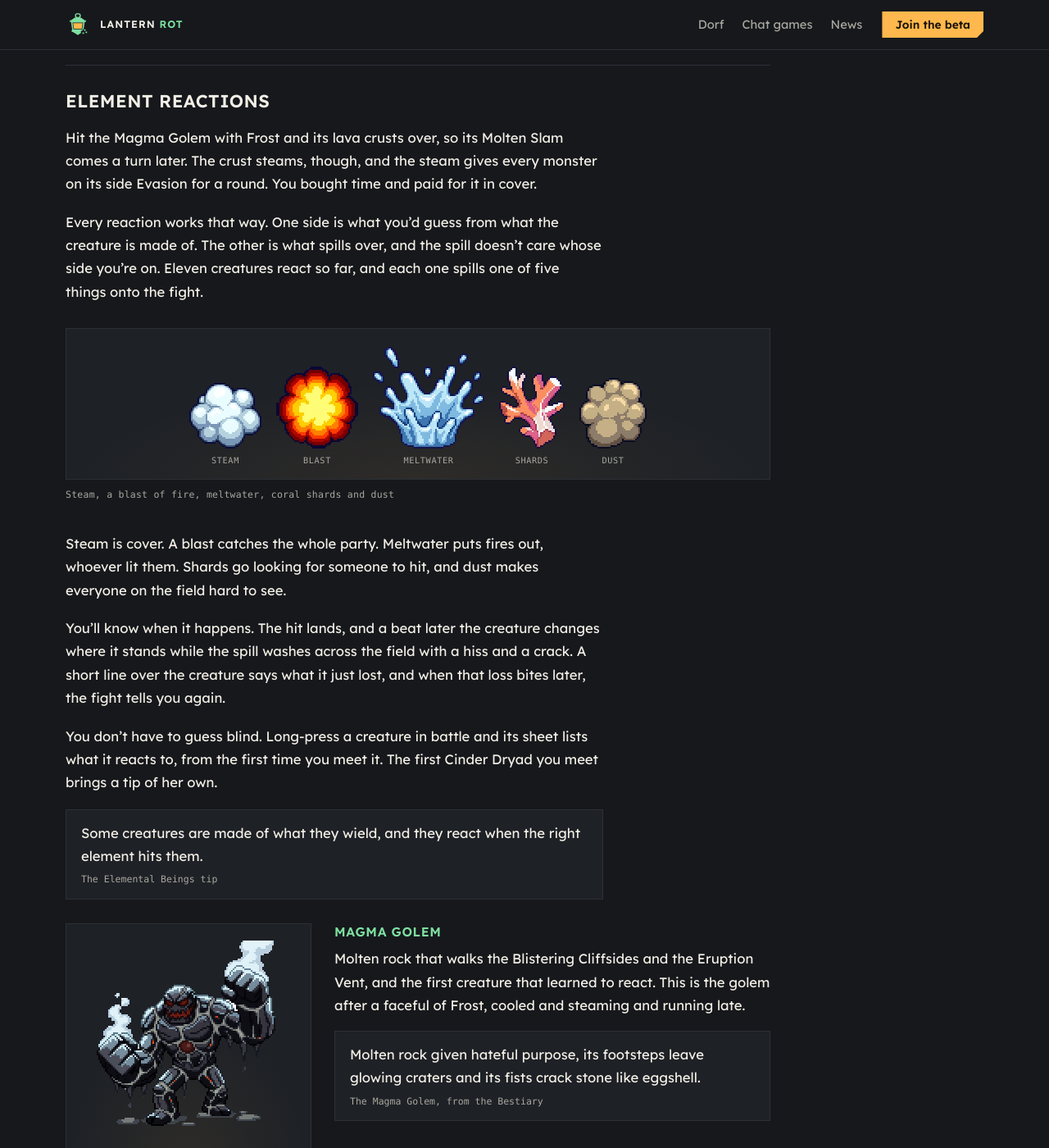
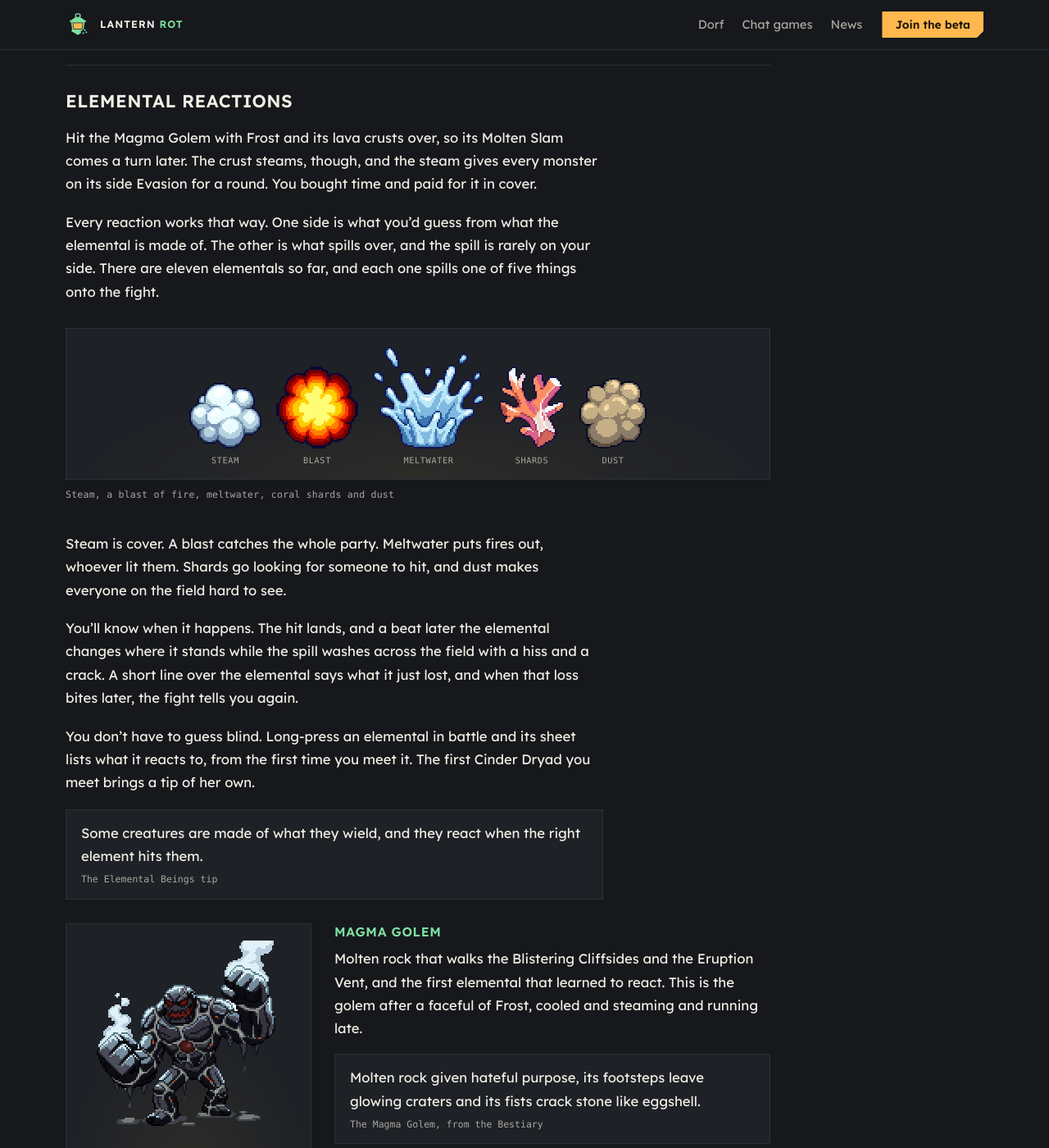
Before and after one commit to lanternrot/lanternrot.github.io, a Jekyll site: the page built from _posts/2026-10-26-dorf-4-15-0.md, in a window 1280 px wide and 1400 px high, scrolled down 975 px. Shown: the whole window at 82% size. Built offline with Jekyll 4.4.1, drawn with Linux system fonts in a browser that asks for light colours; some web fonts are replaced; some of the changed text lies outside the part shown.

Commit message:
Dorf 4.15.0 post: elementals, a plain Fusion heading, whys against the role's target (Patrick's notes)

```diff
--- a/_posts/2026-10-26-dorf-4-15-0.md
+++ b/_posts/2026-10-26-dorf-4-15-0.md
@@ -1,8 +1,8 @@
 ---
-title: "Dorf 4.15.0: Element reactions and fusion that pays"
+title: "Dorf 4.15.0: Elemental reactions and fusion"
 kind: Dorf
 version: 4.15.0
-summary: "Some monsters are made of what they wield, and they react when the right element hits them. Every star a fused hero gains now adds 15% to HP, ATK and DEF, and heroes you've already fused get stronger as soon as you update."
+summary: "Elementals are made of what they wield, and they react when the right element hits them. Every star a fused hero gains now adds 15% to HP, ATK and DEF, and heroes you've already fused get stronger as soon as you update."
 date: 2026-10-26 01:25:40 -0400
 image: /assets/img/news/4.15.0/banner.webp
 image_alt: "The Magma Golem crusted over, its molten rock cooled to dark grey stone with frost in the cracks, icicles hanging from its arms and steam pouring off its fists"
@@ -20,13 +20,13 @@
     - src: banner.webp
       title: Magma Golem
       alt: "The Magma Golem crusted over, dark stone with icicles and steam rising from its fists"
-      text: "Molten rock that walks the Blistering Cliffsides and the Eruption Vent, and the first creature that learned to react. This is the golem after a faceful of Frost, cooled and steaming and running late."
+      text: "Molten rock that walks the Blistering Cliffsides and the Eruption Vent, and the first elemental that learned to react. This is the golem after a faceful of Frost, cooled and steaming and running late."
       quote: "Molten rock given hateful purpose, its footsteps leave glowing craters and its fists crack stone like eggshell."
       quote_by: "The Magma Golem, from the Bestiary"
     - src: cinder_dryad.webp
       title: Cinder Dryad
       alt: "The Cinder Dryad gone dark, a bare black tree-woman with pale frost on her branches and wisps of steam curling off her"
-      text: "She walks the Whispering Woods still burning, and her touch passes the fire on. She is the one creature in the Woods that reacts. Think about what puts an ember out."
+      text: "She walks the Whispering Woods still burning, and her touch passes the fire on. She is the one elemental in the Woods. Think about what puts an ember out."
       quote: "Her bark is still smoldering from the night something set the wood alight. She never went out. Now she walks the trails looking for someone to share it with."
       quote_by: "The Cinder Dryad, from the Bestiary"
     - src: coral_golem.webp
@@ -42,23 +42,23 @@
       quote: "Born where the gale screams loudest, it tears through armor and flesh with invisible, howling claws."
       quote_by: "The Wind Spirit, from the Bestiary"
 ---
-Some monsters are made of what they wield. The Magma Golem is molten rock with a grudge. The Cinder Dryad never went out after the night the woods burned. Hit creatures like these with the right element and they change where they stand, and whatever they're made of spills out across the fight.
+Some monsters are made of what they wield. The Magma Golem is molten rock with a grudge. The Cinder Dryad never went out after the night the woods burned. Hit elementals like these with the right element and they change where they stand, and whatever they're made of spills out across the fight.
 
-And the 1★ you kept fusing because you loved him finally has the stats to match.
+And a hero you fuse now grows into every star they gain.
 
-## Element reactions
+## Elemental reactions
 
 Hit the Magma Golem with Frost and its lava crusts over, so its Molten Slam comes a turn later. The crust steams, though, and the steam gives every monster on its side Evasion for a round. You bought time and paid for it in cover.
 
-Every reaction works that way. One side is what you'd guess from what the creature is made of. The other is what spills over, and the spill doesn't care whose side you're on. Eleven creatures react so far, and each one spills one of five things onto the fight.
+Every reaction works that way. One side is what you'd guess from what the elemental is made of. The other is what spills over, and the spill is rarely on your side. There are eleven elementals so far, and each one spills one of five things onto the fight.
 
 {% include art-strip.html items=page.art.products scale=2 scale_sm=2 caption="Steam, a blast of fire, meltwater, coral shards and dust" %}
 
 Steam is cover. A blast catches the whole party. Meltwater puts fires out, whoever lit them. Shards go looking for someone to hit, and dust makes everyone on the field hard to see.
 
-You'll know when it happens. The hit lands, and a beat later the creature changes where it stands while the spill washes across the field with a hiss and a crack. A short line over the creature says what it just lost, and when that loss bites later, the fight tells you again.
+You'll know when it happens. The hit lands, and a beat later the elemental changes where it stands while the spill washes across the field with a hiss and a crack. A short line over the elemental says what it just lost, and when that loss bites later, the fight tells you again.
 
-You don't have to guess blind. Long-press a creature in battle and its sheet lists what it reacts to, from the first time you meet it. The first Cinder Dryad you meet brings a tip of her own.
+You don't have to guess blind. Long-press an elemental in battle and its sheet lists what it reacts to, from the first time you meet it. The first Cinder Dryad you meet brings a tip of her own.
 
 > Some creatures are made of what they wield, and they react when the right element hits them.
 >
@@ -66,9 +66,9 @@
 
 {% include art-rows.html items=page.art.creatures scale=2 scale_sm=2 %}
 
-Seven more are out there. Look at what something is made of, and guess.
+Seven more are out there. Look at what the elementals are made of, and decide what might make it react.
 
-## Fusion is worth it
+## Fusion
 
 Every star a hero gains now adds 15% to their HP, ATK and DEF, and each star builds on the one before. A 1★ fused all the way to 5★ comes out with 5★-sized stats. Heroes you've already fused get the new numbers as soon as you update, with nothing to redo. Heroes you haven't fused don't change at all.
 
@@ -93,7 +93,7 @@
 
 ## Hero changes
 
-Fused heroes now land among the native 5★s of their job, so those 5★s set the bar. In test fights, each 5★ damage dealer was measured against Korrath of the Hollow Ear, and these three move to meet him.
+Fused heroes now land among the native 5★s of their job, so those 5★s set the bar. In test fights, each 5★ was measured against a target for their role, and these three move to meet it.
 
 ### Mara Thornheart
 
@@ -101,7 +101,7 @@
 | --- | --- | --- |
 | Base ATK | 52 | 41 |
 
-**Why:** She won the same test fights a few levels lower than Korrath did. At 41 ATK she lands level with him.
+**Why:** She was above the target for her role. At 41 ATK she lands on it.
 {: .why}
 
 ### The Shadow King
@@ -120,7 +120,7 @@
 | --- | --- | --- |
 | Base ATK | 48 | 63 |
 
-**Why:** She needed a few levels more than Korrath to win the same test fights. At 63 ATK she lands level with him.
+**Why:** She was below the target for her role. At 63 ATK she lands on it.
 {: .why}
 
 ## Also in this patch
```
Also changed, not shown: other parts of _posts/2026-10-26-dorf-4-15-0.md (+1 -1 lines).
